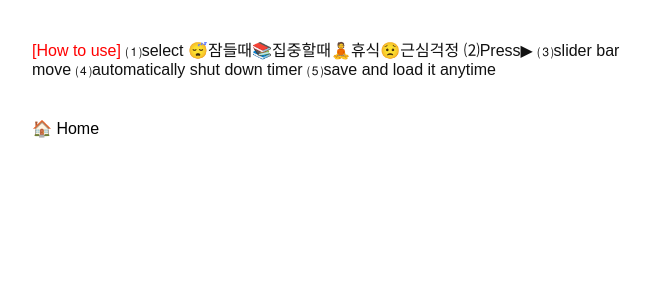
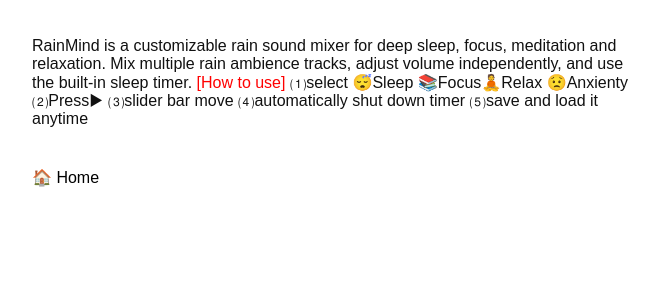
Before and after one commit to choijangwook/RainMind, a Jekyll site: the page built from pages/guide.md, in a window 1280 px wide. Shown: the top 300 px of the page, without its empty margins (308-967 px from the left). Built offline with Jekyll 4.4.1, drawn with Linux system fonts in a browser that asks for light colours; our own code applies the rules of GitHub Pages for plain Markdown files.

Commit message:
Update guide.md

```diff
--- a/pages/guide.md
+++ b/pages/guide.md
@@ -1,2 +1,7 @@
-<span style="color:red">[How to use]</span>  ⑴select 😴잠들때📚집중할때🧘휴식😟근심걱정 ⑵Press▶
+RainMind is a customizable rain sound mixer for deep sleep,
+focus, meditation and relaxation.
+Mix multiple rain ambience tracks,
+adjust volume independently,
+and use the built-in sleep timer.
+<span style="color:red">[How to use]</span>  ⑴select 😴Sleep 📚Focus🧘Relax 😟Anxienty ⑵Press▶
 ⑶slider bar move ⑷automatically shut down timer ⑸save and load it anytime
```
